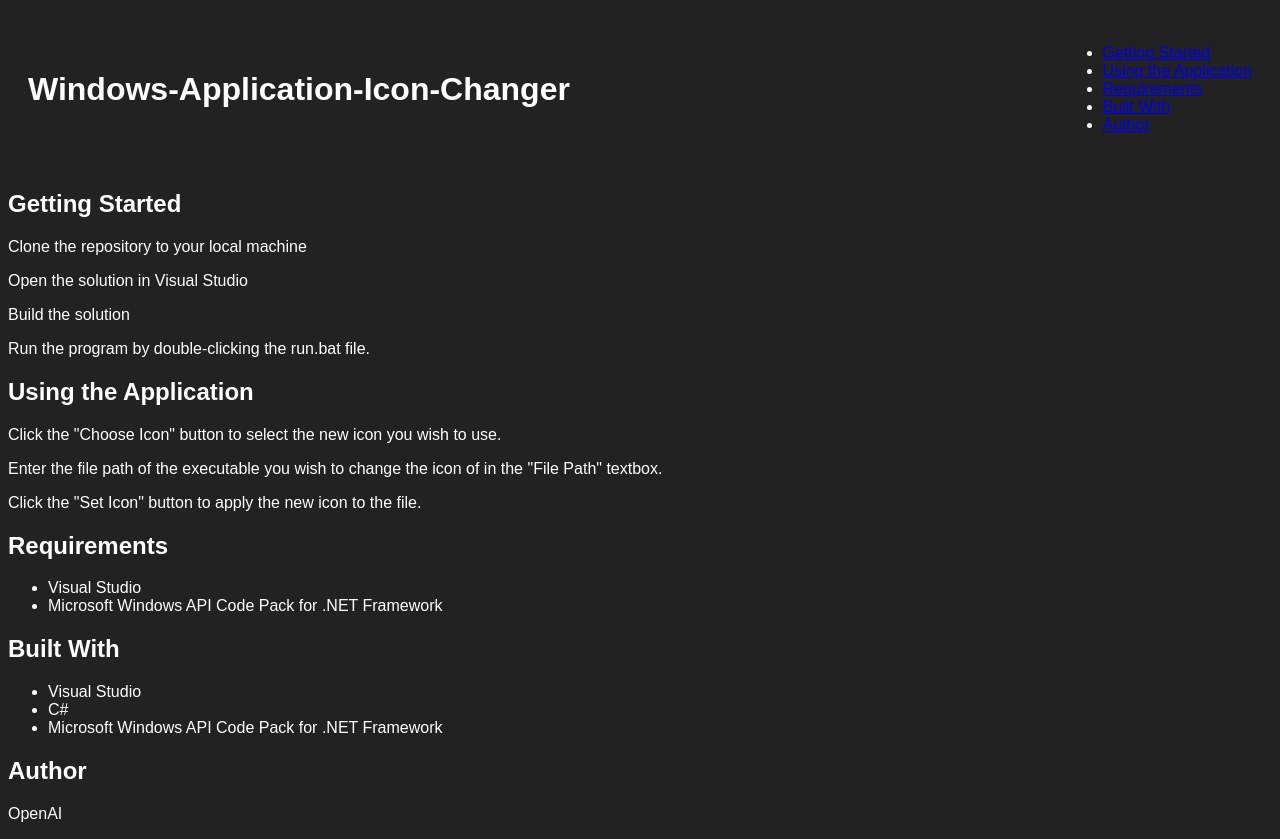
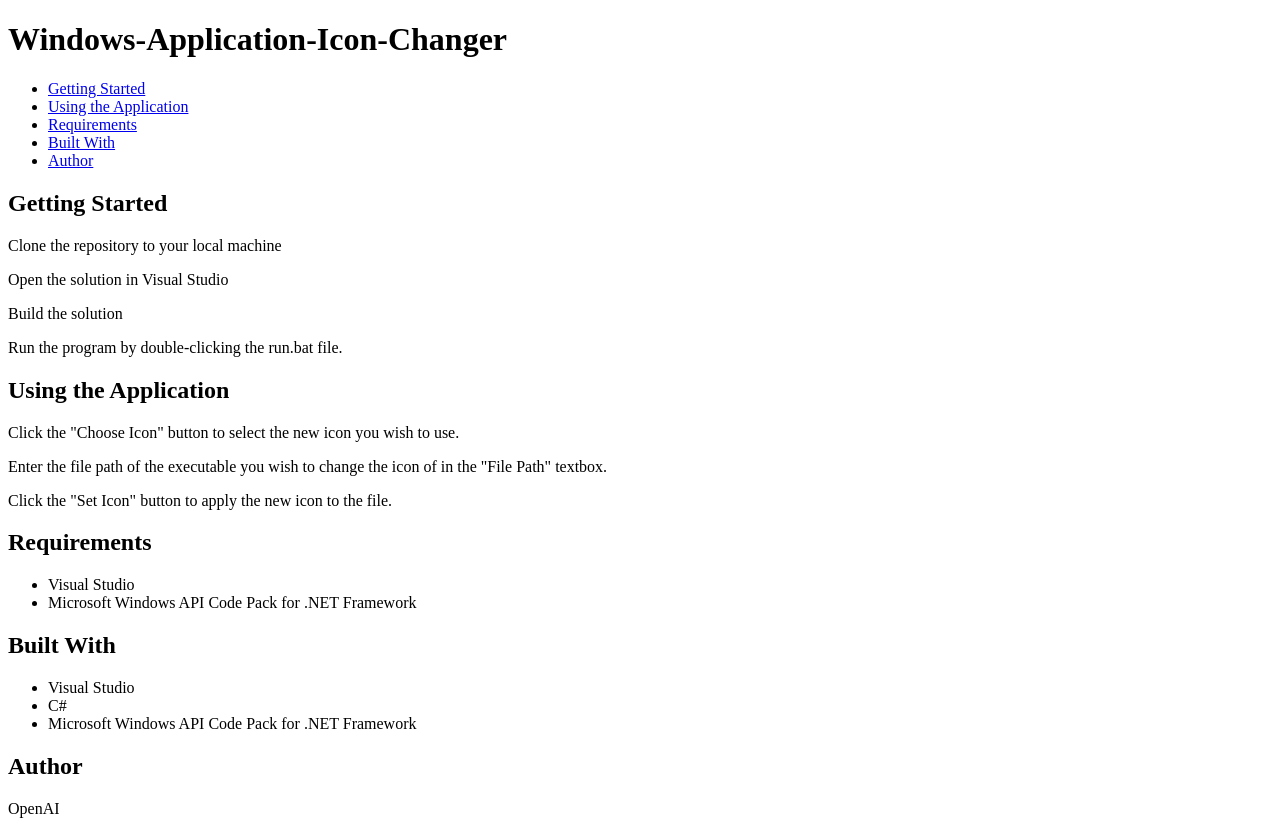
Before and after one commit to MDev123/Windows-Application-Icon-Changer, a plain HTML site: page index.html in a window 1280 px wide. Drawn offline with Linux system fonts and the light colour scheme.

Commit message:
Update style.css

```diff
--- a/style.css
+++ b/style.css
@@ -1,21 +1,3 @@
-body {
-  background-color: rgb(34, 34, 34);
-  color: white;
-  font-family: Arial, sans-serif;
-}
-
-header {
-  display: flex;
-  justify-content: space-between;
-  align-items: center;
-  padding: 20px;
-}
-
-h1 {
-  color: white;
-  margin: 0;
-}
-
 button {
   background-color: rgb(64,64,64);
   border: none;
```
